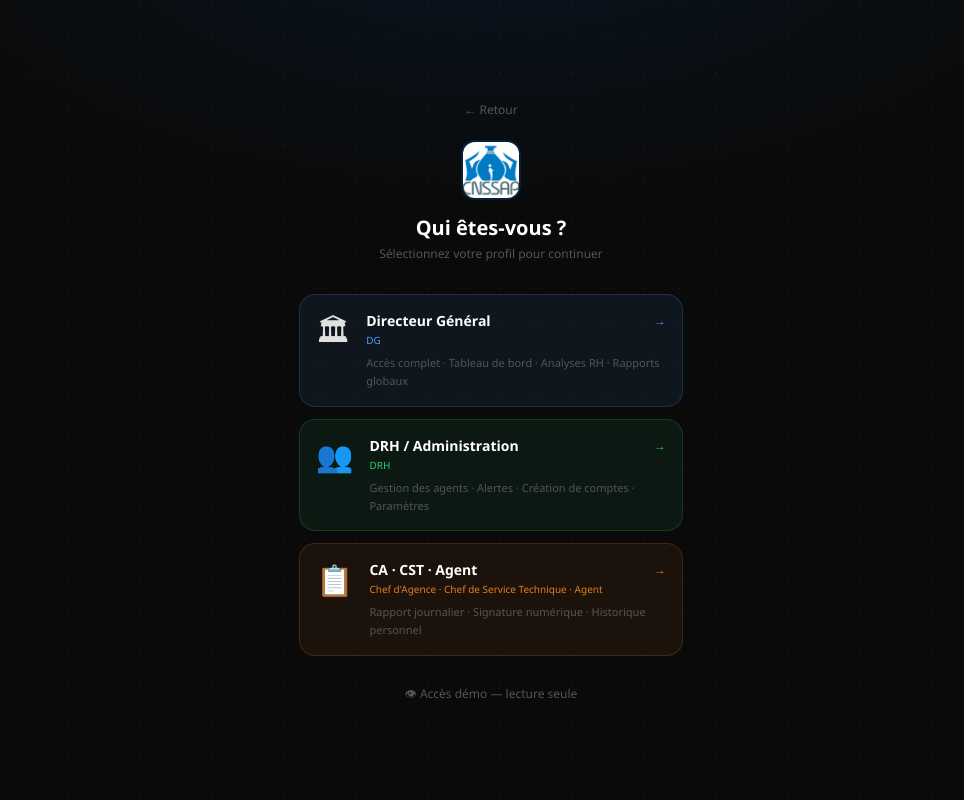
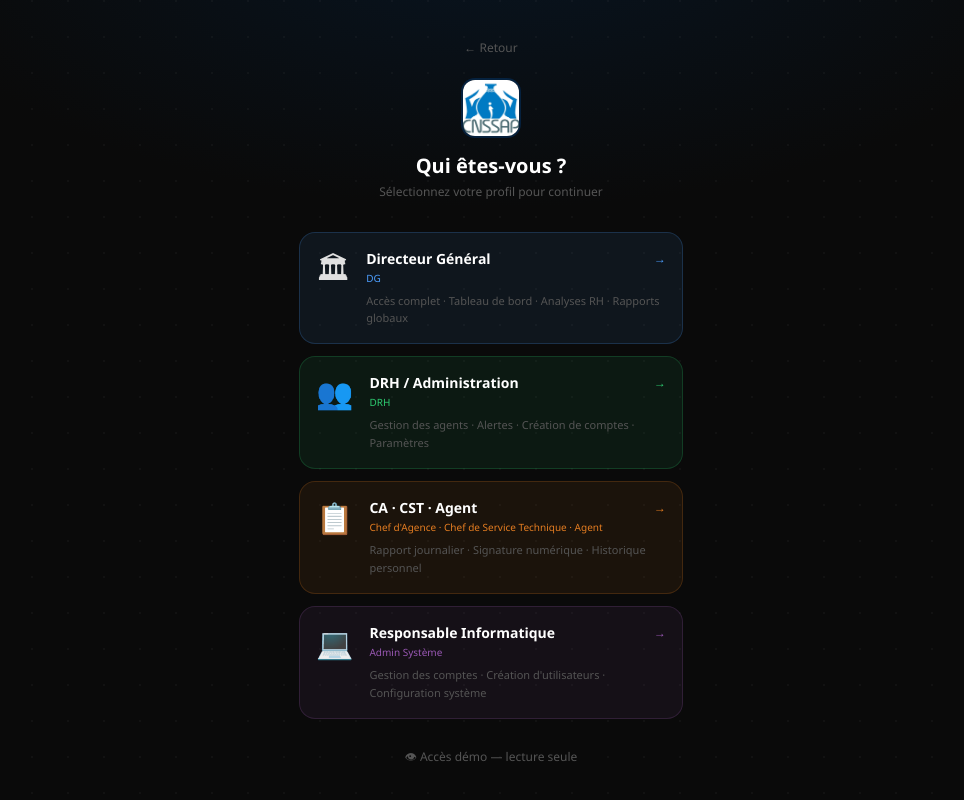
Before and after one commit to MMGTech243/smart-reporting-rdj, a React (Vite) app: page /role-select in a window 1280 px wide. Shown: the whole page, without its empty margins (149-1113 px from the left). Built offline with nearby package versions, Linux system fonts and the light colour scheme; no server answers.

Commit message:
feat: add admin role for Responsable Informatique

```diff
--- a/src/App.jsx
+++ b/src/App.jsx
@@ -43,6 +43,7 @@ function HomeRedirect() {
   const { userProfile, loading } = useAuth();
   if (loading) return <LoadingScreen />;
   if (!userProfile) return <Navigate to="/login" replace />;
+  if (userProfile.role === 'admin') return <Navigate to="/app/admin" replace />;
   if (userProfile.role === 'dg' || userProfile.role === 'drh')
     return <Navigate to="/app/dashboard" replace />;
   return <Navigate to="/app/rdj" replace />;
@@ -72,7 +73,7 @@ function AppRoutes() {
         <Route path="alertes"
           element={<RoleRoute roles={['dg','drh']}><Alertes /></RoleRoute>} />
         <Route path="admin"
-          element={<RoleRoute roles={['drh']}><AdminPanel /></RoleRoute>} />
+          element={<RoleRoute roles={['admin']}><AdminPanel /></RoleRoute>} />
         <Route path="non-autorise" element={<Unauthorized />} />
         <Route path="*"            element={<Navigate to="/app" replace />} />
       </Route>
--- a/src/components/ProfileModal.jsx
+++ b/src/components/ProfileModal.jsx
@@ -8,8 +8,8 @@ import { useLanguage } from '../contexts/LanguageContext';
 import { DIRECTIONS } from '../data/directions';
 
 const ROLE_LABELS = {
-  fr: { dg:'Directeur Général', drh:'DRH / Administration', chef:'Chef de Section', agent:'Agent / Stagiaire' },
-  en: { dg:'Director General',  drh:'HR / Administration',  chef:'Section Head',    agent:'Staff / Intern' },
+  fr: { dg:'Directeur Général', drh:'DRH / Administration', chef:'Chef de Section', agent:'Agent / Stagiaire', admin:'Resp. Informatique' },
+  en: { dg:'Director General',  drh:'HR / Administration',  chef:'Section Head',    agent:'Staff / Intern',    admin:'IT Administrator' },
 };
 
 export default function ProfileModal({ onClose, onAbout }) {
--- a/src/components/layout/BottomNav.jsx
+++ b/src/components/layout/BottomNav.jsx
@@ -11,7 +11,7 @@ const NAV = [
   { to: '/app/analyses',   key: 'nav.analyses',   icon: '📊', roles: ['dg','drh'] },
   { to: '/app/alertes',    key: 'nav.alertes',    icon: '🔔', roles: ['dg','drh'] },
   { to: '/app/historique', key: 'nav.historique', icon: '📁', roles: ['dg','drh','chef','agent'] },
-  { to: '/app/admin',      key: 'nav.admin',      icon: '⚙️', roles: ['drh'] },
+  { to: '/app/admin',      key: 'nav.admin',      icon: '⚙️', roles: ['admin'] },
 ];
 
 export default function BottomNav() {
--- a/src/components/layout/Sidebar.jsx
+++ b/src/components/layout/Sidebar.jsx
@@ -11,12 +11,12 @@ const NAV = [
   { to: '/app/analyses',   key: 'nav.analyses',    icon: '📊', roles: ['dg','drh'] },
   { to: '/app/alertes',    key: 'nav.alertes',     icon: '🔔', roles: ['dg','drh'] },
   { to: '/app/historique', key: 'nav.historique',  icon: '📁', roles: ['dg','drh','chef','agent'] },
-  { to: '/app/admin',      key: 'nav.admin',       icon: '⚙️', roles: ['drh'] },
+  { to: '/app/admin',      key: 'nav.admin',       icon: '⚙️', roles: ['admin'] },
 ];
 
 const ROLE_LABELS = {
-  fr: { dg:'Directeur Général', drh:'DRH / Administration', chef:'Chef de Section', agent:'Agent / Stagiaire' },
-  en: { dg:'Director General',  drh:'HR / Administration',  chef:'Section Head',    agent:'Staff / Intern' },
+  fr: { dg:'Directeur Général', drh:'DRH / Administration', chef:'Chef de Section', agent:'Agent / Stagiaire', admin:'Resp. Informatique' },
+  en: { dg:'Director General',  drh:'HR / Administration',  chef:'Section Head',    agent:'Staff / Intern',    admin:'IT Administrator' },
 };
 
 export default function Sidebar() {
--- a/src/pages/RoleSelect.jsx
+++ b/src/pages/RoleSelect.jsx
@@ -31,6 +31,16 @@ const ROLES = [
     color: '#e67e22',
     bg:    'rgba(230,126,34,0.08)',
     border:'rgba(230,126,34,0.2)',
+  },
+  {
+    id:    'admin',
+    icon:  '💻',
+    title: 'Responsable Informatique',
+    sub:   'Admin Système',
+    desc:  'Gestion des comptes · Création d\'utilisateurs · Configuration système',
+    color: '#9b59b6',
+    bg:    'rgba(155,89,182,0.08)',
+    border:'rgba(155,89,182,0.2)',
   },
 ];
 
```
Also changed, not shown: 1 other file (tests, documents, lock files or other folders).
